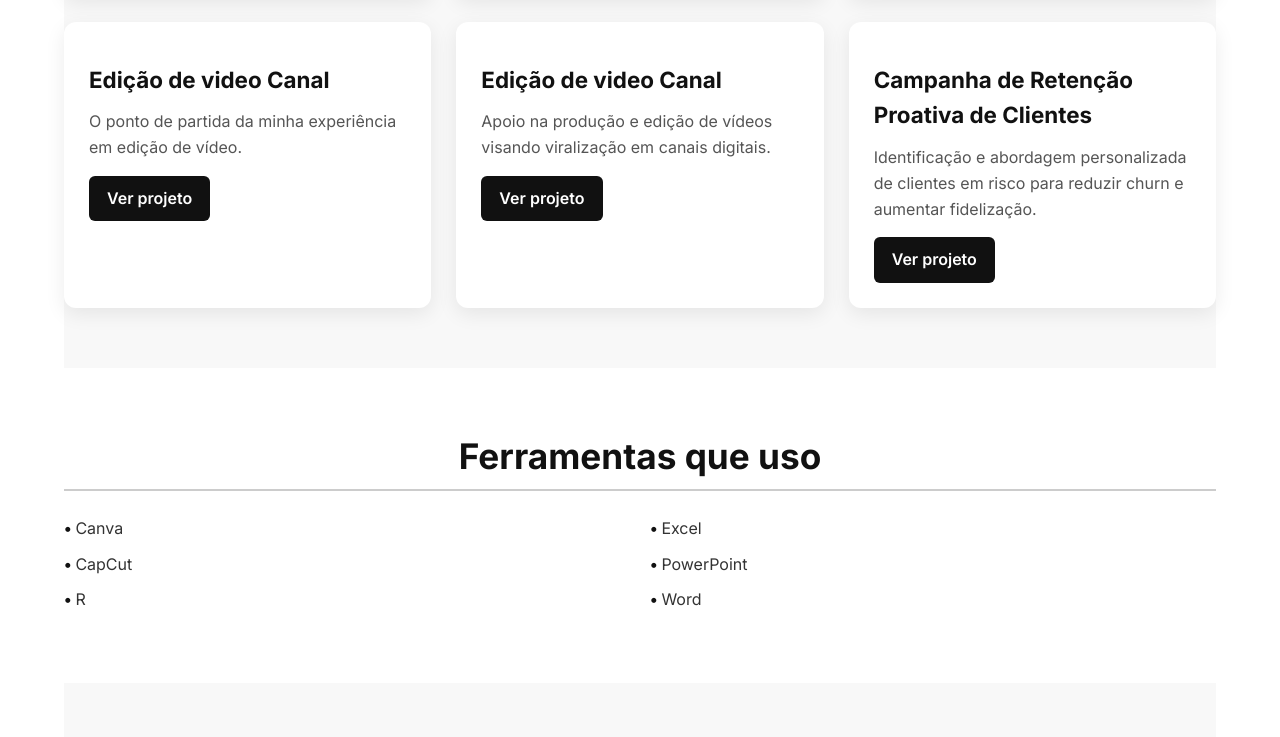
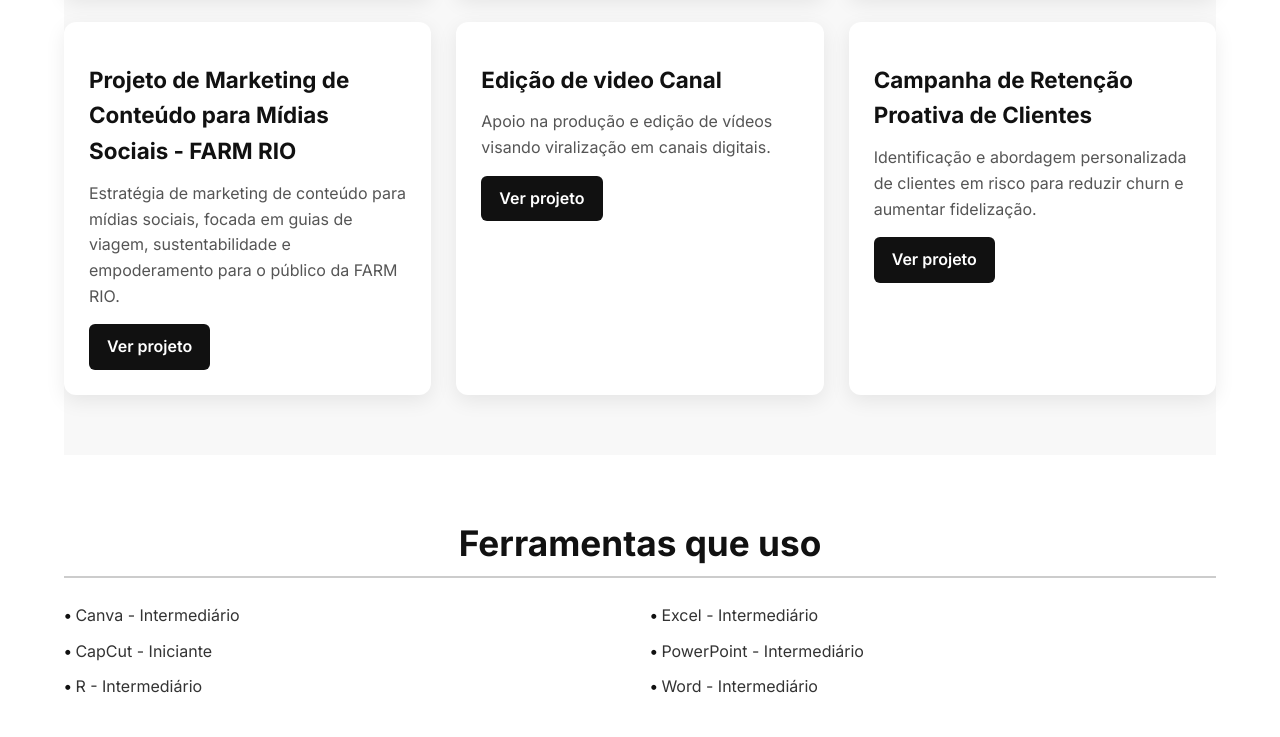
Before and after one commit to GabriellaBasileJoyce/Gabriella-Porf-lio, a plain HTML site: page index.html in a window 1280 px wide. Shown: the part 1503-2240 px from the top of the page. Drawn offline with Linux system fonts and the light colour scheme.

Commit message:
Update index.html

```diff
--- a/index.html
+++ b/index.html
@@ -77,8 +77,8 @@
         <a href="https://docs.google.com/spreadsheets/d/1SijVTTu8a-pdrVIZnvgNnYG_kUccgJYeBGB-l1QYfWs/view?gid=0#gid=0" target="_blank">Ver projeto</a>
       </div>
       <div class="card-projeto">
-        <h3>Edição de video Canal </h3>
-        <p>O ponto de partida da minha experiência em edição de vídeo.                                             </p>
+        <h3>Projeto de Marketing de Conteúdo para Mídias Sociais - FARM RIO </h3>
+        <p>Estratégia de marketing de conteúdo para mídias sociais, focada em guias de viagem, sustentabilidade e empoderamento para o público da FARM RIO.  </p>
         <a href="https://www.youtube.com/@Miningthoughts/shorts" target="_blank">Ver projeto</a>
       </div>
       <div class="card-projeto">
@@ -100,16 +100,16 @@
     <div class="grid-colunas">
       <div class="coluna">
         <ul>
-          <li>Canva</li>
-          <li>CapCut</li>
-          <li>R</li>
+          <li>Canva - Intermediário</li>
+          <li>CapCut - Iniciante</li>
+          <li>R - Intermediário </li>
         </ul>
       </div>
       <div class="coluna">
         <ul>
-          <li>Excel</li>
-          <li>PowerPoint</li>
-          <li>Word</li>
+          <li>Excel - Intermediário</li>
+          <li>PowerPoint - Intermediário</li>
+          <li>Word - Intermediário</li>
         </ul>
       </div>
     </div>
```
